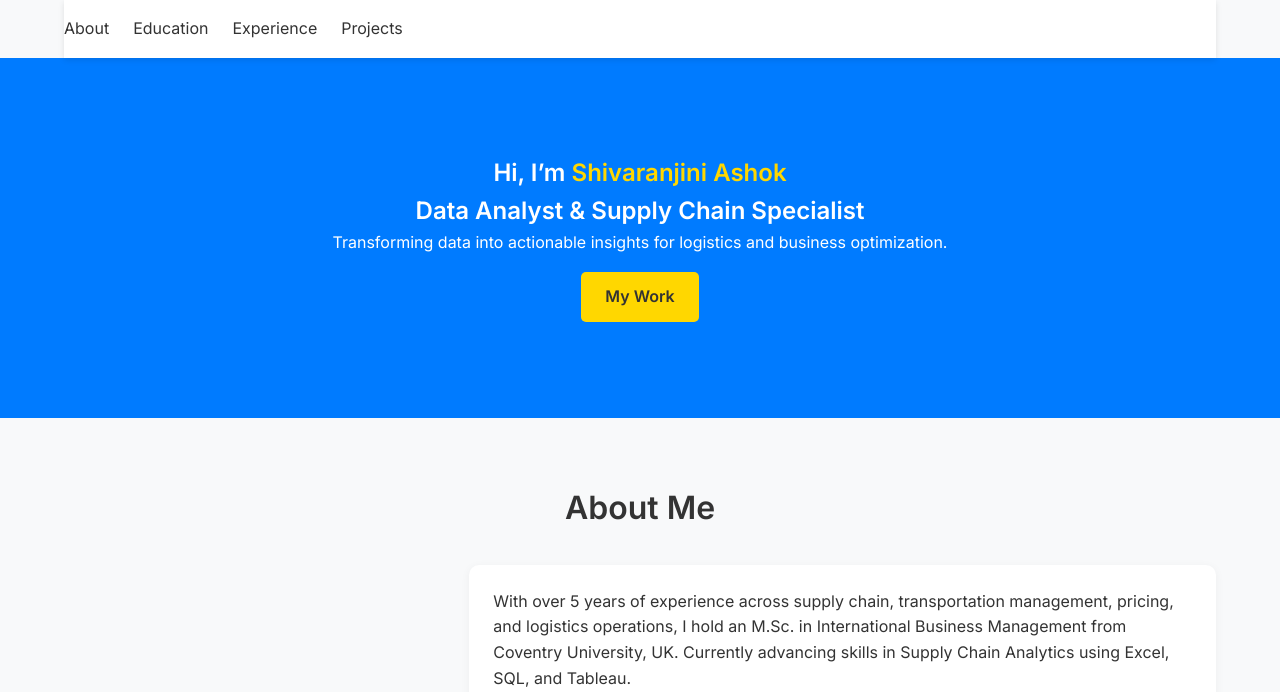
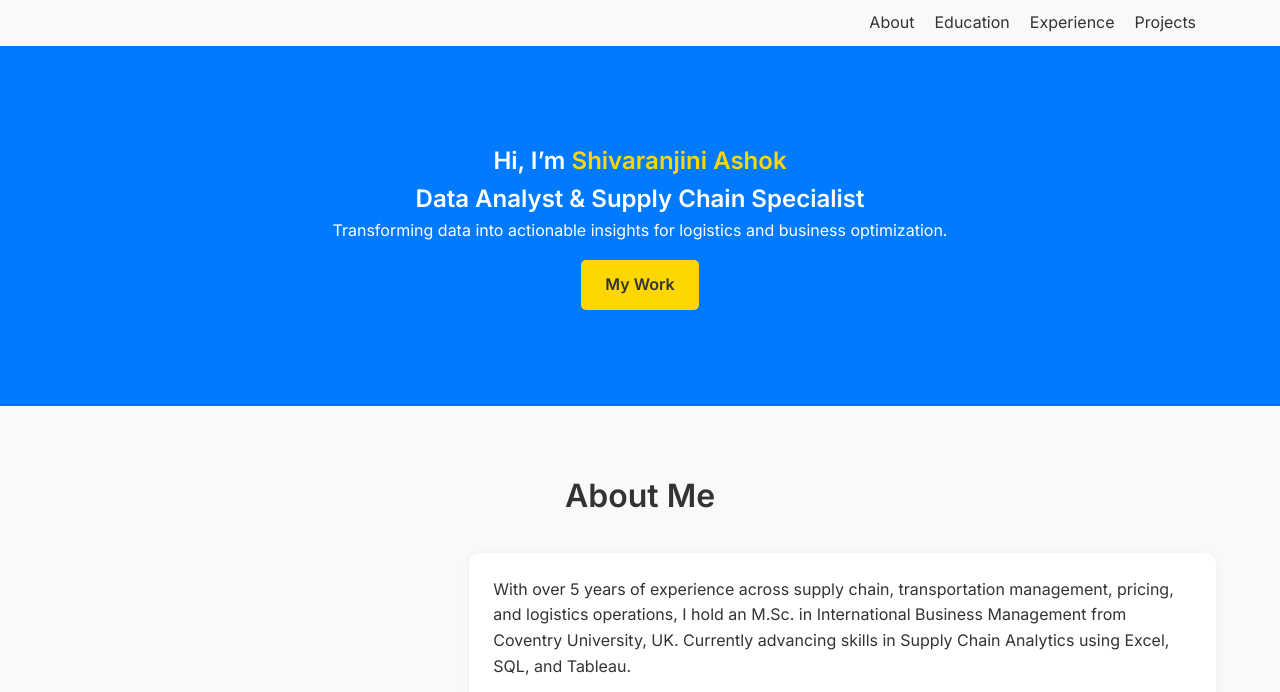
Before and after one commit to sashok10/shivaranjini.ashok.github.io, a plain HTML site: page index.html in a window 1280 px wide. Shown: the top 692 px of the page. Drawn offline with Linux system fonts and the light colour scheme.

Commit message:
Update style.css

```diff
--- a/style.css
+++ b/style.css
@@ -5,12 +5,34 @@ body { font-family: 'Inter', sans-serif; line-height:1.6; color:#333; background
 /* Container */
 .container { width:90%; max-width:1200px; margin:auto; }
 
-/* Navbar */
-.navbar { display:flex-end; justify-content:space-between; align-items:center; padding:1rem 0; background:#fff; position:sticky; top:0; z-index:100; box-shadow:0 2px 6px rgba(0,0,0,0.1); }
-.navbar .logo { font-weight:600; font-size:1.5rem; }
-.nav-links { list-style:none; display:flex; gap:1.5rem; }
-.nav-links a { text-decoration:none; color:#333; font-weight:500; transition:color 0.3s; }
-.nav-links a:hover { color:#007BFF; }
+
+/* Make the navbar use flexbox */
+.navbar {
+    display: flex;
+    justify-content: flex-end; /* aligns items to the right */
+    align-items: center;       /* vertically centers items */
+    padding: 10px 20px;        /* optional spacing */
+}
+
+/* Optional: spacing between links */
+.nav-links {
+    display: flex;
+    gap: 20px; /* space between each link */
+    list-style: none;
+    margin: 0;
+    padding: 0;
+}
+
+.nav-links li a {
+    text-decoration: none;
+    color: #333; /* your preferred color */
+    font-weight: 500;
+}
+
+.nav-links li a:hover {
+    color: #007BFF; /* hover color */
+}
+
 
 /* Hero */
 #hero { display:flex; align-items:center; justify-content:center; text-align:center; padding:6rem 1rem; background:#007BFF; color:#fff; }
```
